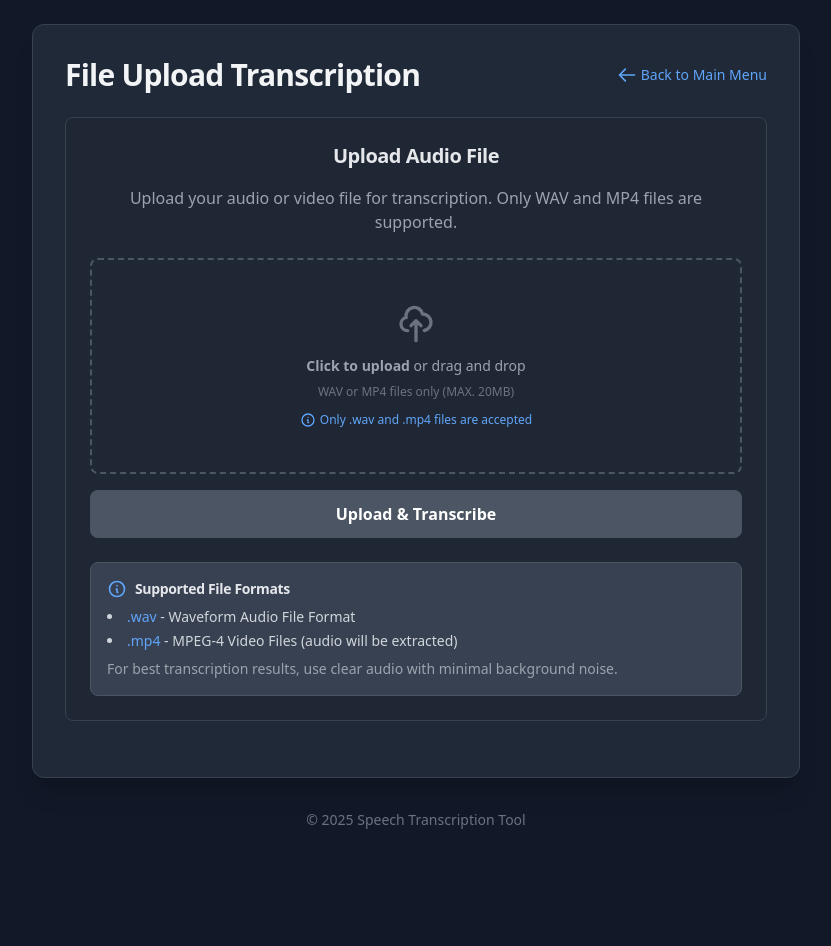
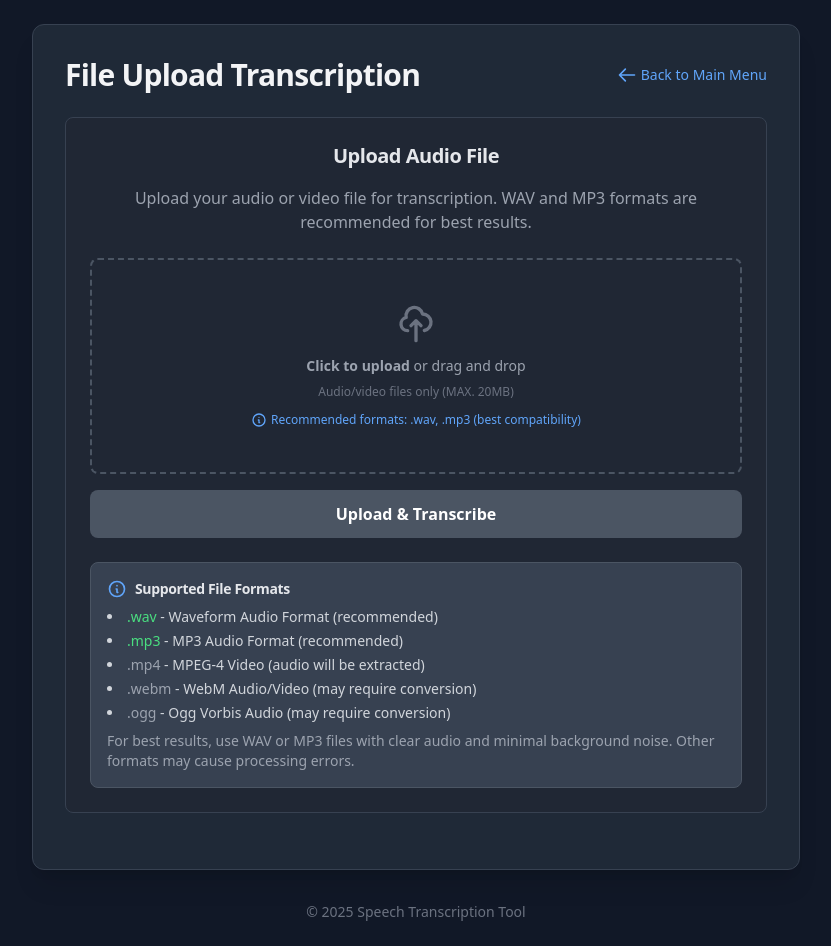
Before and after one commit to Yotsuei/ClearConverse, a React (Vite) app in the folder front/: page / in a window 1280 px wide. Both pictures are taken after a click on the element 440 px from the left and 425 px from the top of the page. Shown: the whole page, without its empty margins (224-1055 px from the left). Before the commit the page ends 854 px from the top, so only its background shows below. Built offline with nearby package versions, Linux system fonts and the light colour scheme.

Commit message:
Updated API and UI components

```diff
--- a/front/src/components/AudioRecorder.tsx
+++ b/front/src/components/AudioRecorder.tsx
@@ -136,12 +136,13 @@ const AudioRecorder: React.FC<AudioRecorderProps> = ({ onRecordingComplete, onTr
     audioChunksRef.current = [];
     try {
       // Determine the best audio format to use based on browser support
-      // Try to use WAV directly if possible, fallback to WebM (which will be converted on the server)
+      // Prioritize WAV and MP3 formats since they're directly supported by our backend
       const preferredFormats = [
         { mimeType: 'audio/wav', extension: '.wav' },
-        { mimeType: 'audio/mp4', extension: '.mp4' },
-        { mimeType: 'audio/webm', extension: '.webm' },
-        { mimeType: 'audio/ogg', extension: '.ogg' }
+        { mimeType: 'audio/mpeg', extension: '.mp3' },
+        { mimeType: 'audio/mp3', extension: '.mp3' },  // Some browsers use this MIME type
+        { mimeType: 'audio/webm', extension: '.wav' }, // Force .wav extension for webm
+        { mimeType: 'audio/ogg', extension: '.wav' }   // Force .wav extension for ogg
       ];
 
       let selectedFormat = null;
@@ -156,8 +157,8 @@ const AudioRecorder: React.FC<AudioRecorderProps> = ({ onRecordingComplete, onTr
 
       if (!selectedFormat) {
         // If none of the preferred formats are supported, use default
-        selectedFormat = { mimeType: '', extension: '.webm' };
-        console.log("Using default recording format (browser choice)");
+        selectedFormat = { mimeType: '', extension: '.wav' };
+        console.log("Using default recording format (browser choice) with .wav extension");
       }
 
       // Create MediaRecorder with the selected format if supported
@@ -183,15 +184,13 @@ const AudioRecorder: React.FC<AudioRecorderProps> = ({ onRecordingComplete, onTr
 
           // Determine the actual MIME type from the recorder
           const actualMimeType = mediaRecorder.mimeType || 'audio/webm';
+          console.log(`Recording MIME type: ${actualMimeType}`);
 
-          // Map MIME type to file extension
-          let fileExtension = '.webm'; // Default
-          if (actualMimeType.includes('wav')) {
-            fileExtension = '.wav';
-          } else if (actualMimeType.includes('mp4')) {
-            fileExtension = '.mp4';
-          } else if (actualMimeType.includes('ogg')) {
-            fileExtension = '.ogg';
+          // Force .wav or .mp3 extension regardless of the actual MIME type
+          // This ensures backend compatibility even if the browser uses a different format
+          let fileExtension = '.wav'; // Default to .wav
+          if (actualMimeType.includes('mpeg') || actualMimeType.includes('mp3')) {
+            fileExtension = '.mp3';
           }
 
           // Create blob with the correct MIME type
@@ -449,7 +448,7 @@ const AudioRecorder: React.FC<AudioRecorderProps> = ({ onRecordingComplete, onTr
               <li>Speak clearly and at a moderate pace</li>
               <li>Minimize background noise for better results</li>
               <li>Keep the microphone at a consistent distance</li>
-              <li>Recordings are automatically converted to WAV format for processing</li>
+              <li>Recordings are automatically converted to MP3 or WAV format for processing</li>
             </ul>
           </div>
         </>
--- a/front/src/components/FileUpload.tsx
+++ b/front/src/components/FileUpload.tsx
@@ -25,10 +25,30 @@ const FileUpload: React.FC<FileUploadProps> = ({
   const [uploadXhr, setUploadXhr] = useState<XMLHttpRequest | null>(null);
   const [fileError, setFileError] = useState<string | null>(null);
 
-  // Validate file type - strictly WAV and MP4 only
+  // Validate file type - prioritizing WAV and MP3 formats (most compatible)
   const isValidFileType = (file: File): boolean => {
-    const validExtensions = ['.wav', '.mp4'];
-    const validMimeTypes = ['audio/wav', 'video/mp4', 'audio/mp4'];
+    // Primary formats (fully supported)
+    const primaryExtensions = ['.wav', '.mp3'];
+    const primaryMimeTypes = [
+      'audio/wav',
+      'audio/mpeg',
+      'audio/mp3'
+    ];
+
+    // Secondary formats (may require conversion)
+    const secondaryExtensions = ['.mp4', '.webm', '.ogg'];
+    const secondaryMimeTypes = [
+      'video/mp4',
+      'audio/mp4',
+      'audio/webm',
+      'video/webm',
+      'audio/ogg',
+      'application/ogg'
+    ];
+
+    // Combine all valid formats
+    const validExtensions = [...primaryExtensions, ...secondaryExtensions];
+    const validMimeTypes = [...primaryMimeTypes, ...secondaryMimeTypes];
 
     // Check file extension
     const hasValidExtension = validExtensions.some(ext =>
@@ -51,7 +71,7 @@ const FileUpload: React.FC<FileUploadProps> = ({
       const selectedFile = event.target.files[0];
 
       if (!isValidFileType(selectedFile)) {
-        setFileError('Invalid file type. Only .wav and .mp4 files are accepted.');
+        setFileError('Invalid file type. Please use .wav or .mp3 files for best results.');
         setFile(null);
         return;
       }
@@ -84,7 +104,7 @@ const FileUpload: React.FC<FileUploadProps> = ({
       const droppedFile = e.dataTransfer.files[0];
 
       if (!isValidFileType(droppedFile)) {
-        setFileError('Invalid file type. Only .wav and .mp4 files are accepted.');
+        setFileError('Invalid file type. Please use .wav or .mp3 files for best results.');
         setFile(null);
         return;
       }
@@ -170,7 +190,7 @@ const FileUpload: React.FC<FileUploadProps> = ({
     <div className="flex flex-col items-center">
       <h2 className="text-xl font-bold text-gray-200 mb-4">Upload Audio File</h2>
       <p className="text-gray-400 mb-6 text-center">
-        Upload your audio or video file for transcription. Only WAV and MP4 files are supported.
+        Upload your audio or video file for transcription. WAV and MP3 formats are recommended for best results.
       </p>
 
       <div
@@ -185,7 +205,7 @@ const FileUpload: React.FC<FileUploadProps> = ({
         <input
           id="fileInput"
           type="file"
-          accept=".wav,.mp4"
+          accept=".wav,.mp4,.mp3,.webm,.ogg"
           onChange={handleFileChange}
           className="hidden"
         />
@@ -197,12 +217,12 @@ const FileUpload: React.FC<FileUploadProps> = ({
           <p className="mb-2 text-sm text-gray-400">
             <span className="font-semibold">Click to upload</span> or drag and drop
           </p>
-          <p className="text-xs text-gray-500">WAV or MP4 files only (MAX. 20MB)</p>
+          <p className="text-xs text-gray-500">Audio/video files only (MAX. 20MB)</p>
           <div className="mt-3 flex items-center text-xs text-blue-400">
             <svg className="w-4 h-4 mr-1" fill="none" stroke="currentColor" viewBox="0 0 24 24" xmlns="http://www.w3.org/2000/svg">
               <path strokeLinecap="round" strokeLinejoin="round" strokeWidth="2" d="M13 16h-1v-4h-1m1-4h.01M21 12a9 9 0 11-18 0 9 9 0 0118 0z"></path>
             </svg>
-            Only .wav and .mp4 files are accepted
+            Recommended formats: .wav, .mp3 (best compatibility)
           </div>
         </div>
       </div>
@@ -270,10 +290,13 @@ const FileUpload: React.FC<FileUploadProps> = ({
           Supported File Formats
         </h3>
         <ul className="list-disc list-inside text-gray-300 space-y-1">
-          <li><span className="font-medium text-blue-400">.wav</span> - Waveform Audio File Format</li>
-          <li><span className="font-medium text-blue-400">.mp4</span> - MPEG-4 Video Files (audio will be extracted)</li>
+          <li><span className="font-medium text-green-400">.wav</span> - Waveform Audio Format (recommended)</li>
+          <li><span className="font-medium text-green-400">.mp3</span> - MP3 Audio Format (recommended)</li>
+          <li><span className="font-medium text-gray-400">.mp4</span> - MPEG-4 Video (audio will be extracted)</li>
+          <li><span className="font-medium text-gray-400">.webm</span> - WebM Audio/Video (may require conversion)</li>
+          <li><span className="font-medium text-gray-400">.ogg</span> - Ogg Vorbis Audio (may require conversion)</li>
         </ul>
-        <p className="mt-2 text-gray-400">For best transcription results, use clear audio with minimal background noise.</p>
+        <p className="mt-2 text-gray-400">For best results, use WAV or MP3 files with clear audio and minimal background noise. Other formats may cause processing errors.</p>
       </div>
     </div>
   );
```
Also changed, not shown: 1 other file (tests, documents, lock files or other folders).
